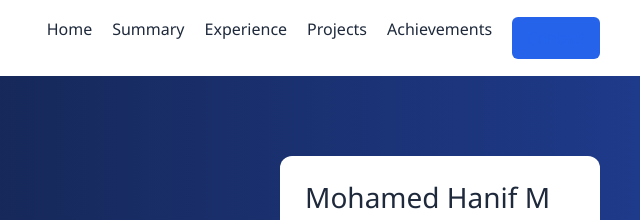
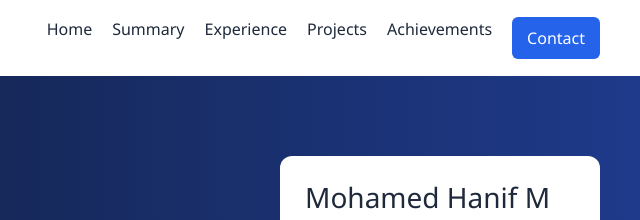
Before and after one commit to ramyaradhakrishnan1009-spec/portfolio, a plain HTML site: page index.html in a window 1280 px wide. Shown: the top 220 px of the page, 640-1280 px from the left. Drawn offline with nearby package versions, Linux system fonts and the light colour scheme.

Commit message:
Refactor CSS for improved styling consistency

```diff
--- a/index.css
+++ b/index.css
@@ -55,7 +55,7 @@ body {
 
 .btn {
     background: #2563eb;
-    color: #2563eb !important;
+    color: white !important;
     padding: 8px 14px;
     border-radius: 6px;
 }
```
